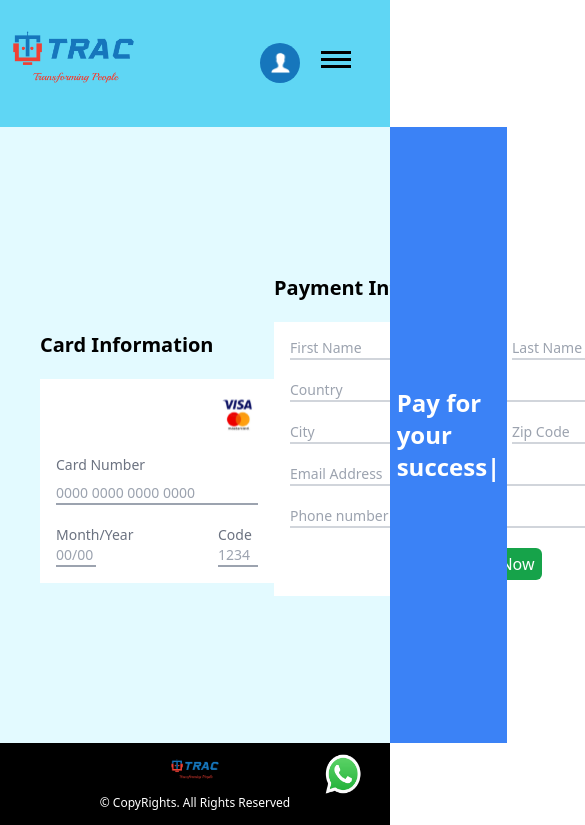
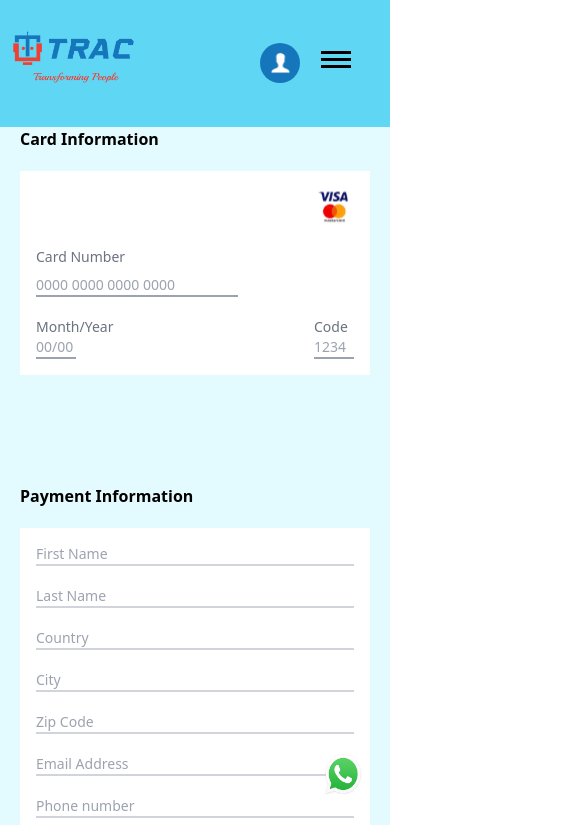
Before and after one commit to Laraib-Azmat/Learning-Management-System--Trac, a React (Create React App) app: page /payment in a window 390 px wide. Shown: the top 825 px of the page, 585 px wide, since content can reach past the window. Built offline with nearby package versions, Linux system fonts and the light colour scheme.

Commit message:
Quick fix

```diff
--- a/src/Components/Certificate.js
+++ b/src/Components/Certificate.js
@@ -5,8 +5,8 @@ const Certificate = () => {
     return (
         <div className='mt-10 p-10'>
             <h3 className='font-semibold text-lg '> Certificate :</h3>
-            <div className='flex flex-col items-center justify-center mt-4 '>
-                <img src={certificate} alt="" />
+            <div className='flex flex-col items-center justify-center mt-4 p-6 '>
+                <img src={certificate} alt="certificate" />
             </div>
         </div >
     )
--- a/src/Components/Navbar.js
+++ b/src/Components/Navbar.js
@@ -95,7 +95,7 @@ const Navbar = () => {
                                 setactive("pricing");
                             }}
                         >
-                            Pricing
+                            Subscription
                         </Link>
 
                         <Link
--- a/src/Components/Payment.js
+++ b/src/Components/Payment.js
@@ -4,19 +4,19 @@ import { TypeAnimation } from 'react-type-animation'
 
 export const Payment = () => {
   return (
-    <div className='flex items-center justify-between h-[73vh] bg-[#E3FAFF]'>
+    <div className='flex  gap-5 items-center justify-between h-screen sm:h-[73vh] bg-[#E3FAFF] '>
 
-       <div className='flex items-center justify-evenly w-full'>
-       <div className=' h-52 flex flex-col  gap-5 ml-10'>
-            <p className='font-bold font-sans text-xl'>Card Information</p>
-            <div className='bg-white p-4 flex flex-col gap-5 '>
+       <div className='h-screen sm:h-fit flex items-start justify-evenly w-[100%] gap-5 flex-wrap sm:flex-nowrap overflow-auto'>
+       <div className=' sm:h-52 w-full mx-5 sm:mx-1  sm:w-fit flex flex-col  gap-5  md:ml-10 '>
+            <p className='font-bold font-sans text-md lg:text-xl'>Card Information</p>
+            <div className='bg-white p-4 flex flex-col gap-5 sm:px-10'>
                     <img src={visaIcon} className='w-10 h-10 self-end ' />
                     <label className='text-sm text-gray-500 flex flex-col gap-2'>
                         <p>Card Number</p>
                         <input type='number' placeholder='0000 0000 0000 0000' className=' focus:outline-none  border-b-2 border-gray-400 w-fit' />
                     </label>
 
-                    <div className='flex w-full items-center justify-between '>
+                    <div className='flex w-full items-center justify-between  '>
                         <label className='text-sm text-gray-500 flex flex-col '>
                             <p>Month/Year</p>
                             <input type='text' placeholder='00/00' className=' focus:outline-none w-10 border-b-2 border-gray-400' />
@@ -30,32 +30,32 @@ export const Payment = () => {
             </div>
         </div>
 
-        <div className='flex flex-col  gap-5'>
-        <p className='font-bold font-sans text-xl'>Payment Information</p>
+        <div className='flex flex-col  gap-5 sm:mr-5 w-full sm:w-fit mx-5 sm:mx-1 '>
+        <p className='font-bold font-sans text-md lg:text-xl'>Payment Information</p>
         <div className='bg-white p-4 flex flex-col gap-5 '>
 
-       <div className='flex gap-5 items-center'>
-       <input type='text' placeholder='First Name' className='border-b-2 border-gray-300 text-sm focus:outline-none' />
-       <input type='text' placeholder='Last Name' className='border-b-2 border-gray-300 text-sm focus:outline-none' />
+       <div className='flex gap-5 items-center flex-col sm:flex-row '>
+       <input type='text' placeholder='First Name' className='border-b-2 border-gray-300 w-full text-sm focus:outline-none' />
+       <input type='text' placeholder='Last Name' className='border-b-2 w-full border-gray-300 text-sm focus:outline-none' />
        </div>
 
         <input type='text' placeholder='Country' className='border-b-2 border-gray-300 text-sm focus:outline-none' />
 
-        <div className='flex gap-5 items-center'>
-       <input type='text' placeholder='City' className='border-b-2 border-gray-300 text-sm focus:outline-none' />
-       <input type='number' placeholder='Zip Code' className='border-b-2 border-gray-300 text-sm focus:outline-none' />
+        <div className='flex gap-5 items-center flex-col  sm:flex-row '>
+       <input type='text' placeholder='City' className='border-b-2 w-full border-gray-300 text-sm focus:outline-none' />
+       <input type='number' placeholder='Zip Code' className='border-b-2 w-full border-gray-300 text-sm focus:outline-none' />
        </div>
 
        <input type='email' placeholder='Email Address' className='border-b-2 border-gray-300 text-sm focus:outline-none' />
        <input type='number' placeholder='Phone number' className='border-b-2 border-gray-300 text-sm focus:outline-none' />
 
-            <button className='bg-green-600 text-white py-1 w-20 rounded-md self-center ' >Pay Now</button>
+            <button className='bg-green-600 text-white py-1 w-20 rounded-md self-center text-sm sm:text-md ' >Pay Now</button>
             </div>
 
         </div>
        </div>
 
-        <div className=' bg-blue-500 w-[30vw] h-[100%] flex items-center justify-center px-6'>
+        <div className=' hidden  bg-blue-500 w-[30vw] h-[100%] md:flex items-center justify-center px-6'>
         <TypeAnimation
       sequence={[
 
--- a/src/Components/Searchbar.js
+++ b/src/Components/Searchbar.js
@@ -4,7 +4,7 @@ import SearchIcon from '@mui/icons-material/Search';
 const Searchbar = (props) => {
     return (
         <div className='flex flex-col items-center sm:flex-row space-y-4  justify-between '>
-            <div className='text-2xl font-semibold sm:ml-[3em]'> {props.fname}   <span className='text-red-600'>{props.lname}</span>   </div>
+            <div className=' text-md md:text-xl lg:text-2xl font-semibold sm:ml-[3em]'> {props.fname}   <span className='text-red-600'>{props.lname}</span>   </div>
             <div className='sm:mr-[2em] border-2 p-1 px-6 bg-slate-300 text-xs border-black flex justify-center items-center rounded-3xl'>
                 <input type="text" name="" id="" placeholder='Search Courses.' className='border-none outline-none bg-transparent font-semibold ' />
                 <SearchIcon />
--- a/src/Pages/Pricing.js
+++ b/src/Pages/Pricing.js
@@ -1,7 +1,7 @@
 import React, { useEffect } from 'react'
 import Searchbar from '../Components/Searchbar'
 import GradeIcon from '@mui/icons-material/Grade';
-import { useParams } from 'react-router-dom';
+import { Link, useParams } from 'react-router-dom';
 import dummydata from '../Components/Dummydata';
 import Skills from '../Components/Skills';
 import Certificate from '../Components/Certificate';
@@ -32,7 +32,7 @@ const Pricing = () => {
                 {
                     filtercourse.map((e) =>
                         <div className='flex flex-col'>
-                            <h2 className='text-3xl font-semibold'>Course : {e.title}</h2>
+                            <h2 className='text-md  md:text-xl lg:text-3xl font-semibold'>Course : {e.title}</h2>
                             <h3 className='mt-6'>Instructor : <span className='font-semibold underline'>{e.author}</span></h3>
                             <h4>Languages (2)</h4>
                             <div className='mt-4'>
@@ -40,7 +40,7 @@ const Pricing = () => {
                                 <button className='bg-white p-2 rounded-xl px-6 font-semibold mx-6'>Urdu</button>
                             </div>
                             <span className='mt-3 mb-3'>Note : Some content might not be Translated.</span>
-                            <button className='w-[140px] p-2 bg-[#ff0000] text-white font-semibold text-lg rounded-sm'>Enroll for 50$</button>
+                            <Link to="/payment" className='w-[140px] p-2 bg-[#ff0000] text-white font-semibold text-sm md:text-lg rounded-lg my-2'>Enroll for 50$</Link>
                             <span className='text-xs font-semibold'>5,657 already enrolled.</span>
                             <p className='mt-4 mb-4'>Certificates will be provided at the time of completion</p>
                         </div>
--- a/src/Pages/PricingPage.js
+++ b/src/Pages/PricingPage.js
@@ -10,7 +10,7 @@ const PricingPage = () => {
   return (
    <div >
 
-<div  className=" bg-cover md:bg-contain  bg-no-repeat bg-top h-[85vh]"
+<div  className=" bg-cover md:bg-contain  bg-no-repeat bg-top h-[60vh] md:h-[75vh] lg:h-[85vh]"
       style={{
         backgroundImage:  `url(${backgroundImg})`,
       }}>
@@ -24,8 +24,8 @@ const PricingPage = () => {
 
 </div>
 
-    <div className='flex flex-col items-center gap-14 mb-20 mt-10 md:mt-[-20%] lg:mt-5'>
-        <h2 className='text-3xl  font-bold '>Choose a Pricing Option</h2>
+    <div className='flex flex-col items-center gap-14 mb-20 mt-10 md:mt-[-4%] lg:mt-5'>
+        <h2 className=' text-md md:text-xl lg:text-3xl  font-bold '>Choose a Pricing Option</h2>
         <div className='flex items-center justify-center gap-10 md:gap-8 lg:gap-14 px-4 w-[100%] flex-wrap'>
 
         <div className=" cursor-pointer w-[190px] rounded-3xl bg-[#f5f5f5] relative p-7 border-2 border-[#c3c6ce] transition ease-out duration-500 overflow-visible group hover:border-[#008bf8] hover:shadow-[0_4px_18px_0_rgba(0,0,0,0.25)]">
--- a/src/Pages/WorkShops.js
+++ b/src/Pages/WorkShops.js
@@ -2,6 +2,7 @@ import React, { useState } from 'react'
 import CourseDisplay from '../Components/CourseDisplay'
 import { FontAwesomeIcon } from '@fortawesome/react-fontawesome'
 import { faSquareXmark} from '@fortawesome/free-solid-svg-icons'
+import { Link } from 'react-router-dom'
 
 const WorkShops = () => {
 
@@ -70,7 +71,7 @@ const WorkShops = () => {
         </label>
 
        </div>
-        <button className='text-sm bg-blue-600 text-gray-300 w-40 rounded-md py-1'>Apply Now!</button>
+        <Link to="/payment" className='text-sm bg-blue-600 text-gray-300 w-40 rounded-md py-1 text-center'>Apply Now!</Link>
     </form>
     </div>
 )}
```
